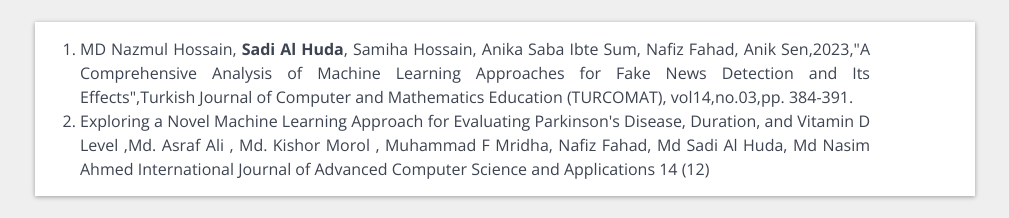
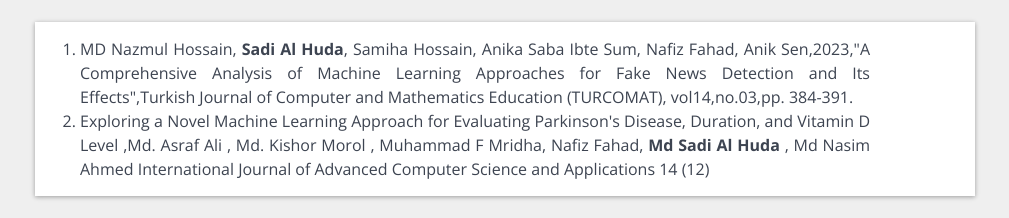
Before and after one commit to Albatrosssssss/Albatrosssssss.github.io, a plain HTML site: page index.html in a window 1280 px wide. Shown: the part 2283-2501 px from the top of the page, without its empty margins (135-1144 px from the left). Drawn offline with nearby package versions, Linux system fonts and the light colour scheme; some packages are replaced by stand-ins of ours; files whose address does not match are found by name.

Commit message:
Update index.html

```diff
--- a/index.html
+++ b/index.html
@@ -278,7 +278,7 @@
 									  <ol style="padding: 15px 0px 15px 0px;">
 									    <li style="text-align: justify;text-justify: inter-word;">MD Nazmul Hossain, <b>Sadi Al Huda</b>, Samiha Hossain, Anika Saba Ibte Sum, Nafiz Fahad, Anik Sen,2023,"A Comprehensive Analysis of Machine Learning Approaches for Fake News Detection and Its Effects",Turkish Journal of Computer and Mathematics Education (TURCOMAT), vol14,no.03,pp. 384-391.</li>
 										     <li style="text-align: justify;text-justify: inter-word;">Exploring a Novel Machine Learning Approach for Evaluating Parkinson's Disease, Duration, and Vitamin D Level
-,Md. Asraf Ali , Md. Kishor Morol , Muhammad F Mridha, Nafiz Fahad, Md Sadi Al Huda, Md Nasim Ahmed
+,Md. Asraf Ali , Md. Kishor Morol , Muhammad F Mridha, Nafiz Fahad, <b>Md Sadi Al Huda </b> , Md Nasim Ahmed
 International Journal of Advanced Computer Science and Applications 14 (12)</li>
 									 </ol>
 								</div>
```
